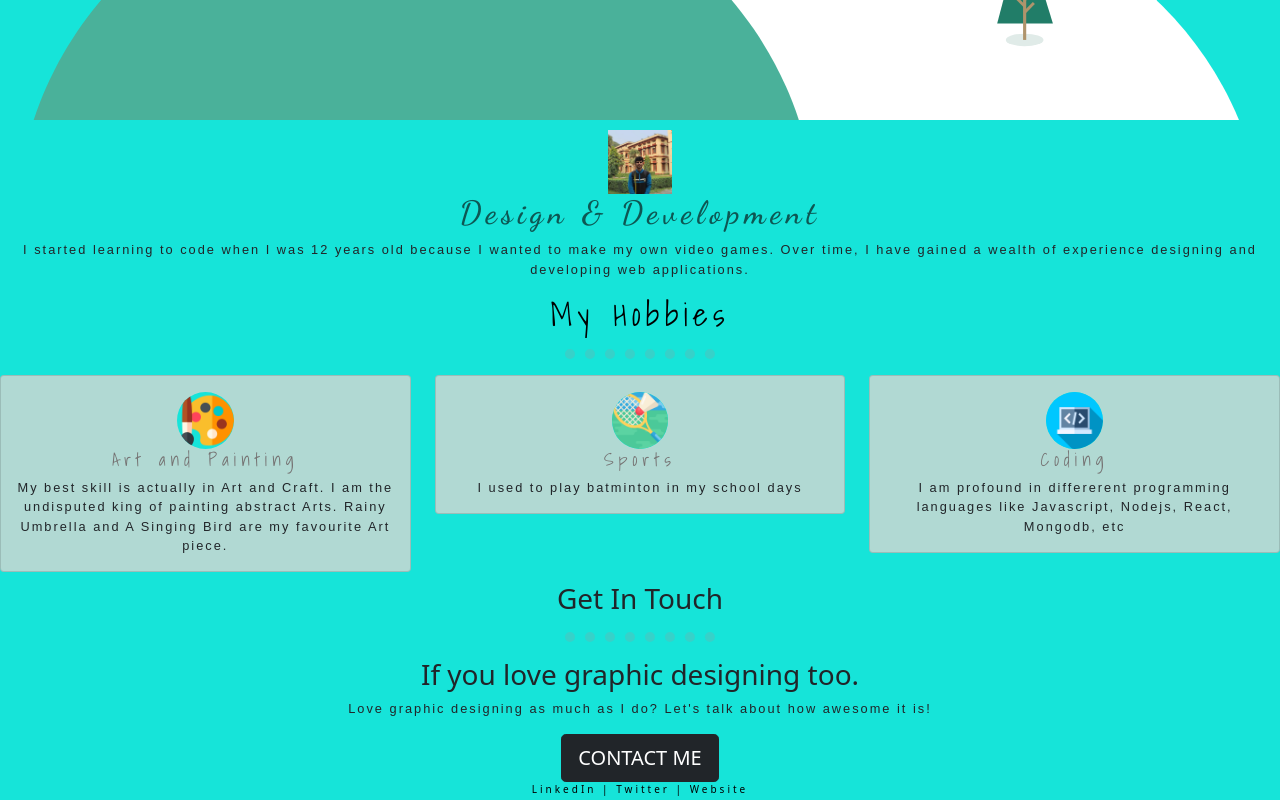
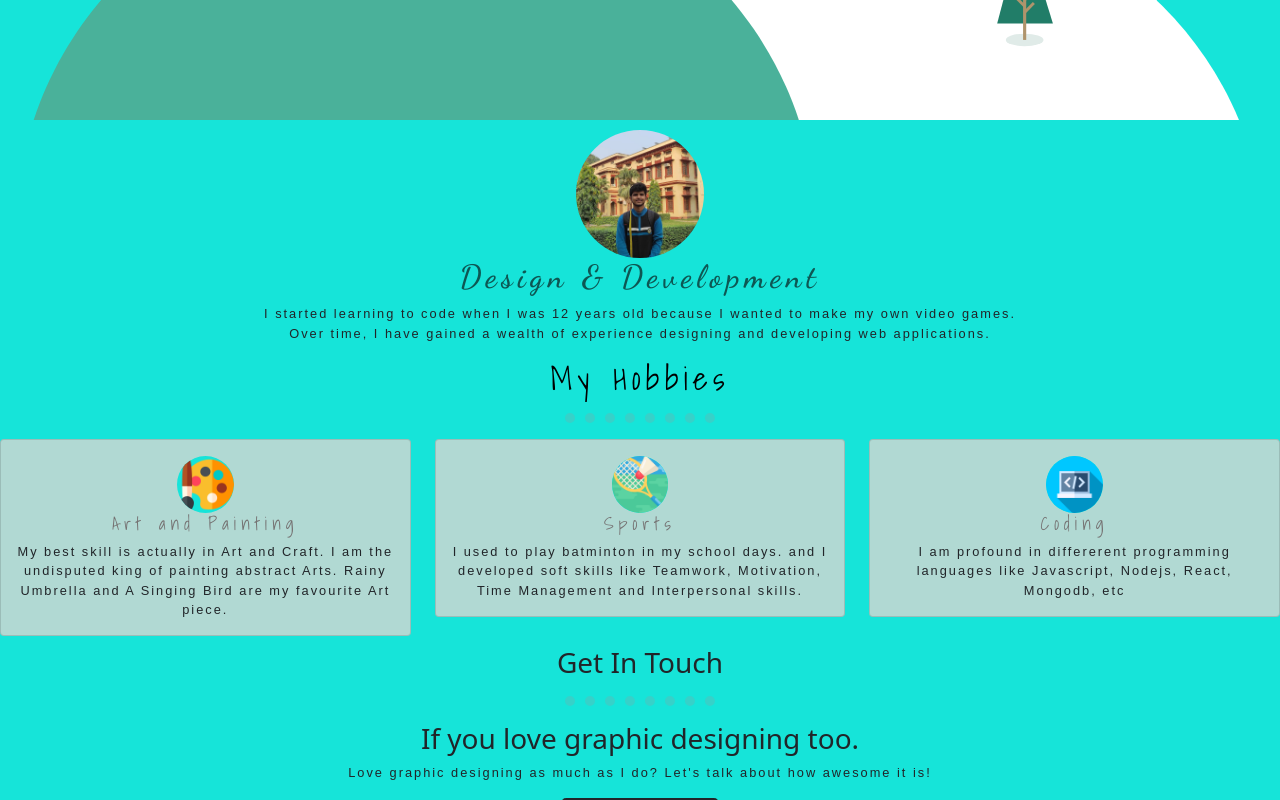
Before and after one commit to Harshshrivastav/My-website, a plain HTML site: page index.html in a window 1280 px wide. Shown: the part 677-1477 px from the top of the page. Drawn offline with nearby package versions, Linux system fonts and the light colour scheme.

Commit message:
added content

```diff
--- a/index.html
+++ b/index.html
@@ -122,10 +122,10 @@ hr{
 
 <section id="skills_section">
 
-  <img class="myprofile" src="CSS-MySite/harsh.jpeg" alt="me">
+  <img class="profile" src="CSS-MySite/harsh.jpeg" alt="me">
 
         <h2 class="skills-heading">Design & Development</h2>
-        <p>I started learning to code when I was 12 years old because I wanted to make my own video games. Over time, I have gained a wealth of experience designing and developing web applications.</p>
+        <p>I started learning to code when I was 12 years old because I wanted to make my own video games.<br> Over time, I have gained a wealth of experience designing and developing web applications.</p>
 
     <h2 class="skills_heading">My Hobbies</h2> <hr>
   <div class="row">
@@ -144,7 +144,7 @@ hr{
         <div class="card-body">
           <img class="main_profile" src="CSS-MySite/badminton.png" alt="badminton">
           <h5 class="card-title">Sports</h5>
-          <p class="card-text">I used to play batminton in my school days </p>
+          <p class="card-text">I used to play batminton in my school days. and I developed soft skills like Teamwork, Motivation, Time Management and Interpersonal skills.</p>
         </div>
       </div>
     </div>
```
